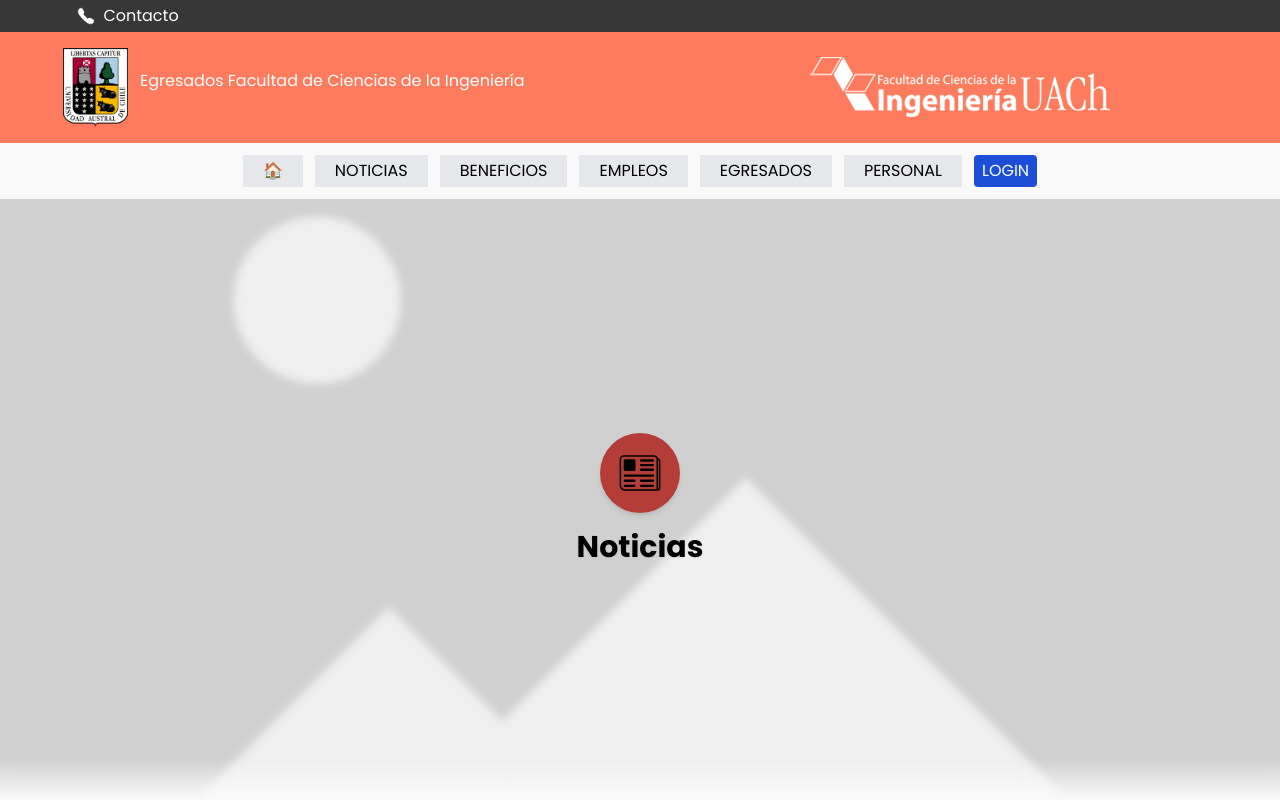
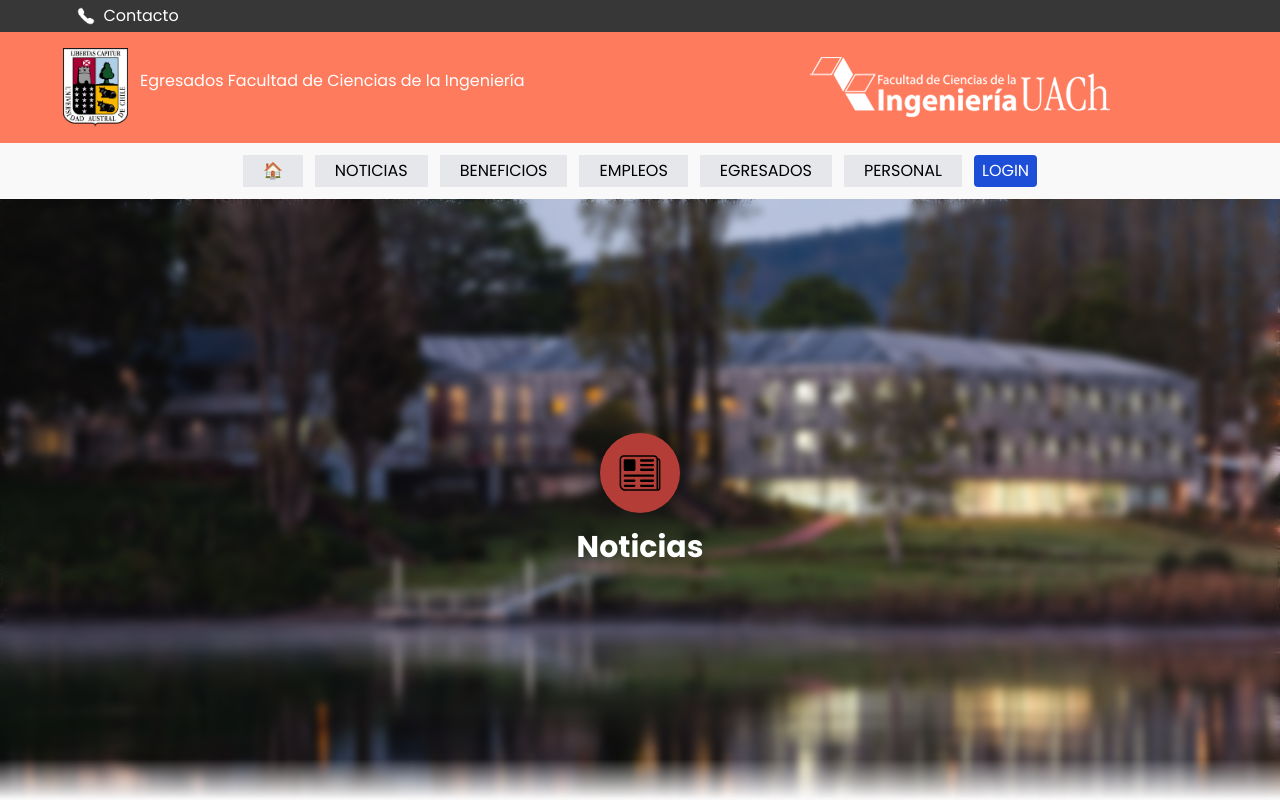
Before and after one commit to GeoCurguan/INFO248-Egresados, a Next.js app in the folder frontend/: page /noticias in a window 1280 px wide. Built offline with nearby package versions, Linux system fonts and the light colour scheme; no server answers.

Commit message:
Cambios esteticos

```diff
--- a/frontend/src/components/HeroContent.jsx
+++ b/frontend/src/components/HeroContent.jsx
@@ -23,7 +23,7 @@ const Hero = ({ bg, icon, title }) => {
       <div className="flex justify-center z-10">
         <HeroIcon icon={icon} title={title} />
       </div>
-      <h1 className="text-3xl font-bold text-center z-10 drop-shadow-sm">
+      <h1 className="text-3xl font-bold text-center z-10 drop-shadow-sm text-white">
         {title}
       </h1>
       {/* general blur */}
--- a/frontend/src/components/perfil/PostForm.jsx
+++ b/frontend/src/components/perfil/PostForm.jsx
@@ -84,7 +84,7 @@ const PostForm = (props) => {
   };
   return (
     <>
-      <form className="w-1/3" onSubmit={handleSubmit}>
+      <form className="w-1/3 ml-16" onSubmit={handleSubmit}>
         <div className="mb-6">
           <label
             htmlFor="title"
@@ -160,7 +160,7 @@ const PostForm = (props) => {
           postTypes[postType].map((campo) => (
             <div key={campo} className="mb-6">
               <label className="block mb-2 text-sm font-medium text-gray-900 dark:text-black">
-                {campo}
+                {campo === 'source' ? 'Fuente' : campo === 'salary' ? 'Salario Propuesto' : campo === 'company' ? 'Empresa' : campo}
               </label>
               <textarea
                 type="textarea"
--- a/frontend/src/components/perfil/ProfileForm.jsx
+++ b/frontend/src/components/perfil/ProfileForm.jsx
@@ -53,7 +53,7 @@ const ProfileForm = (props) => {
 
   return (
     <>
-      <form className="w-1/3" onSubmit={handleSubmit}>
+      <form className="w-1/3 ml-4" onSubmit={handleSubmit}>
         <div className="mb-6">
           <label
             htmlFor="password"
--- a/frontend/src/pages/beneficios/index.jsx
+++ b/frontend/src/pages/beneficios/index.jsx
@@ -7,7 +7,7 @@ import Hero from "@/components/HeroContent";
 import Posts from "@/components/posts/Posts";
 
 export const heroContent = {
-  bg: "/placeholders/placeholder_hero.svg",
+  bg: "/portada.jpg",
   icon: "/icons/hero/beneficios.svg",
   title: "Beneficios",
 };
--- a/frontend/src/pages/noticias/index.jsx
+++ b/frontend/src/pages/noticias/index.jsx
@@ -7,7 +7,7 @@ import Hero from "@/components/HeroContent";
 import Posts from "@/components/posts/Posts";
 
 export const heroContent = {
-  bg: "/placeholders/placeholder_hero.svg",
+  bg: "/portada.jpg",
   icon: "/icons/hero/noticias.svg",
   title: "Noticias",
 };
```
Also changed, not shown: frontend/public/portada.jpg (added).
